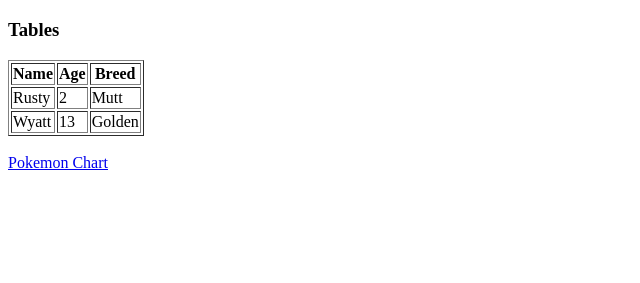
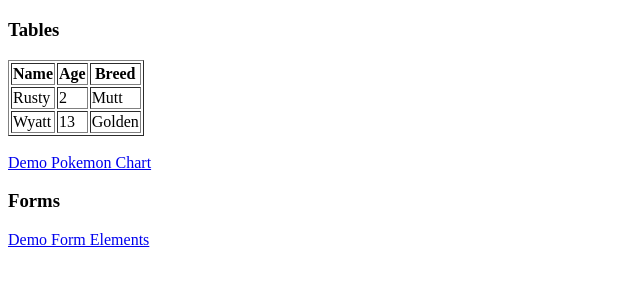
Before and after one commit to azadxperias2012/WebDeveloperBootcamp, a website: page html-basics/views/index.html in a window 1280 px wide. Shown: the part 61-344 px from the top of the page, without its empty margins (0-640 px from the left). Drawn offline with Linux system fonts and the light colour scheme.

Commit message:
Added Form Elements

```diff
--- a/html-basics/views/index.html
+++ b/html-basics/views/index.html
@@ -19,6 +19,7 @@
 
         <!-- Tables  -->
         <section>
+            <div>
                 <h3>Tables</h3>
                 <table border="1">
                     <thead>
@@ -41,11 +42,21 @@
                         </tr>
                     </tbody>
                 </table>
+                <br>
+                <a href="./pokemon.html">Demo Pokemon Chart</a>
+            </div>
         </section>
-        <br>
+
+        <!-- Forms  -->
+        <section>
             <div>
-            <a href="./pokemon.html">Pokemon Chart</a>
+                <h3>Forms</h3>
+                <span>
+                    <a href="./forms.html">Demo Form Elements</a>
+                </span>
             </div>
+        </section>
+
 
     </body>
 </html>
```
Also changed, not shown: html-basics/views/forms.html (added, +25 -0 lines). Lines whose indentation alone changed are shown as unchanged.
